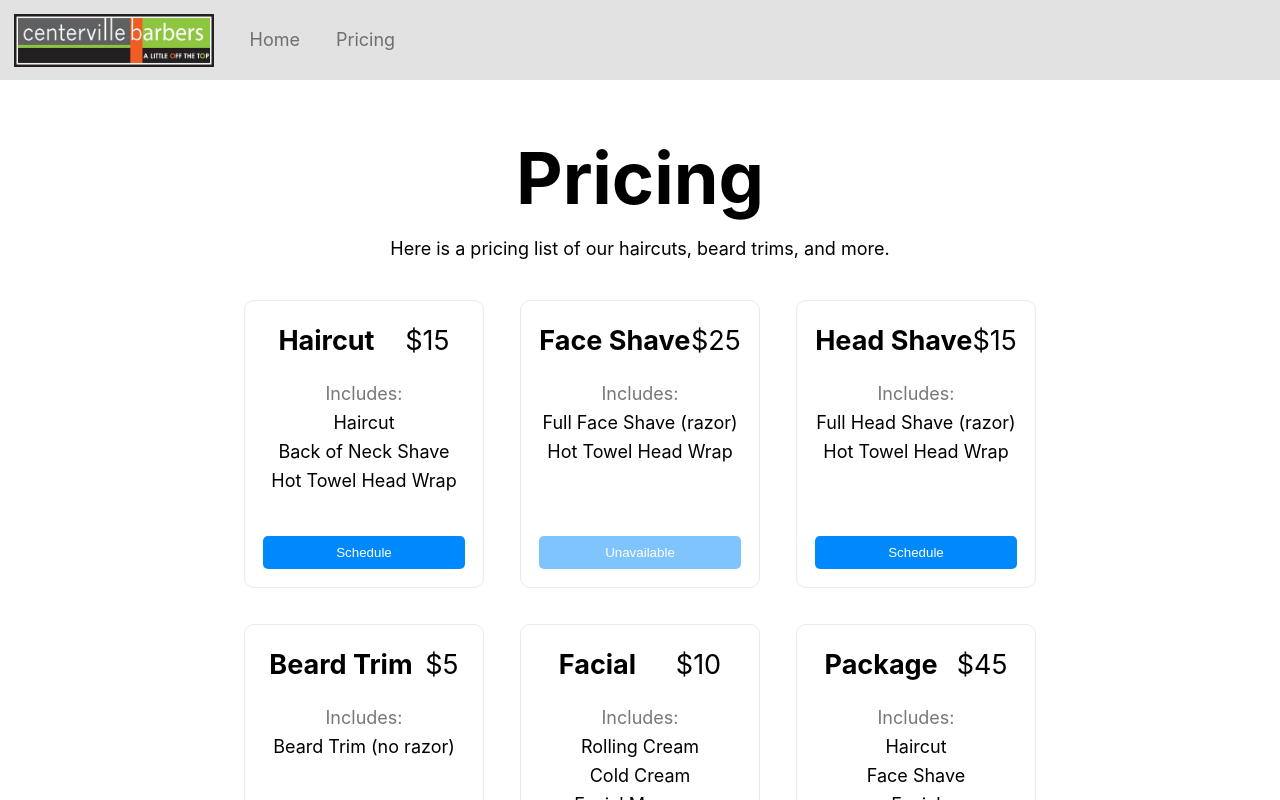
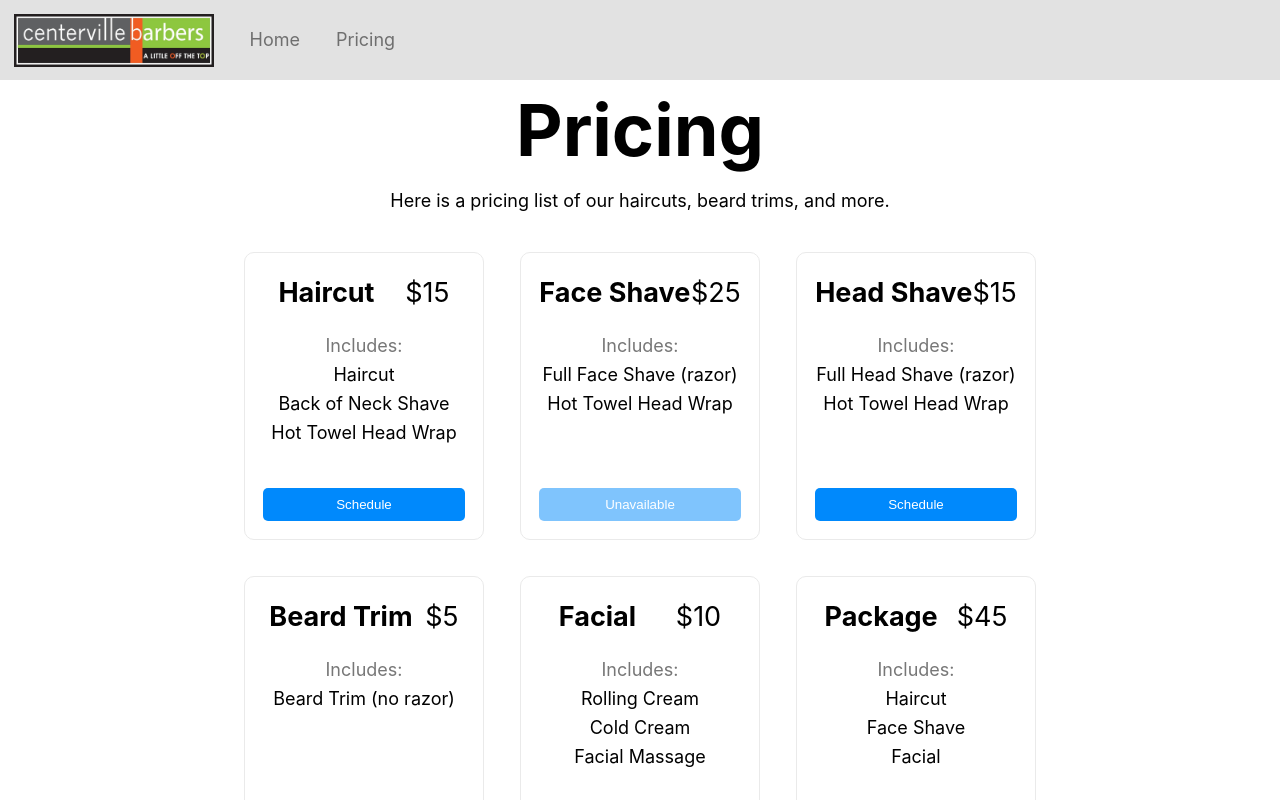
Before and after one commit to CStanton-dev/centerville-barbers, a Next.js app: page /pricing in a window 1280 px wide. Shown: the top 800 px of the page. Built offline with nearby package versions, Linux system fonts and the light colour scheme.

Commit message:
Modified Pricing page styles.

```diff
--- a/styles/Pricing.module.css
+++ b/styles/Pricing.module.css
@@ -1,5 +1,5 @@
 .title {
-  margin-bottom: 0;
+  margin: 0;
   font-size: 4rem;
 }
 
```
